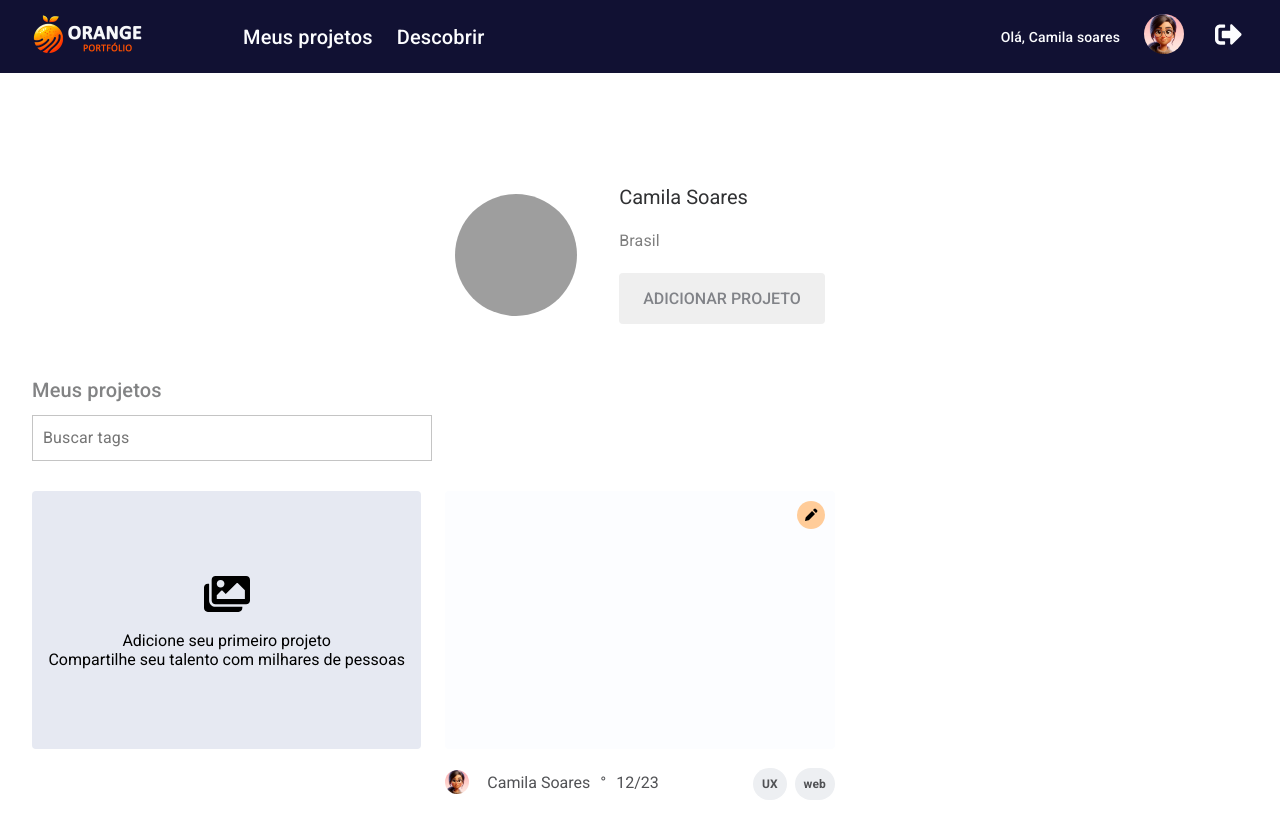
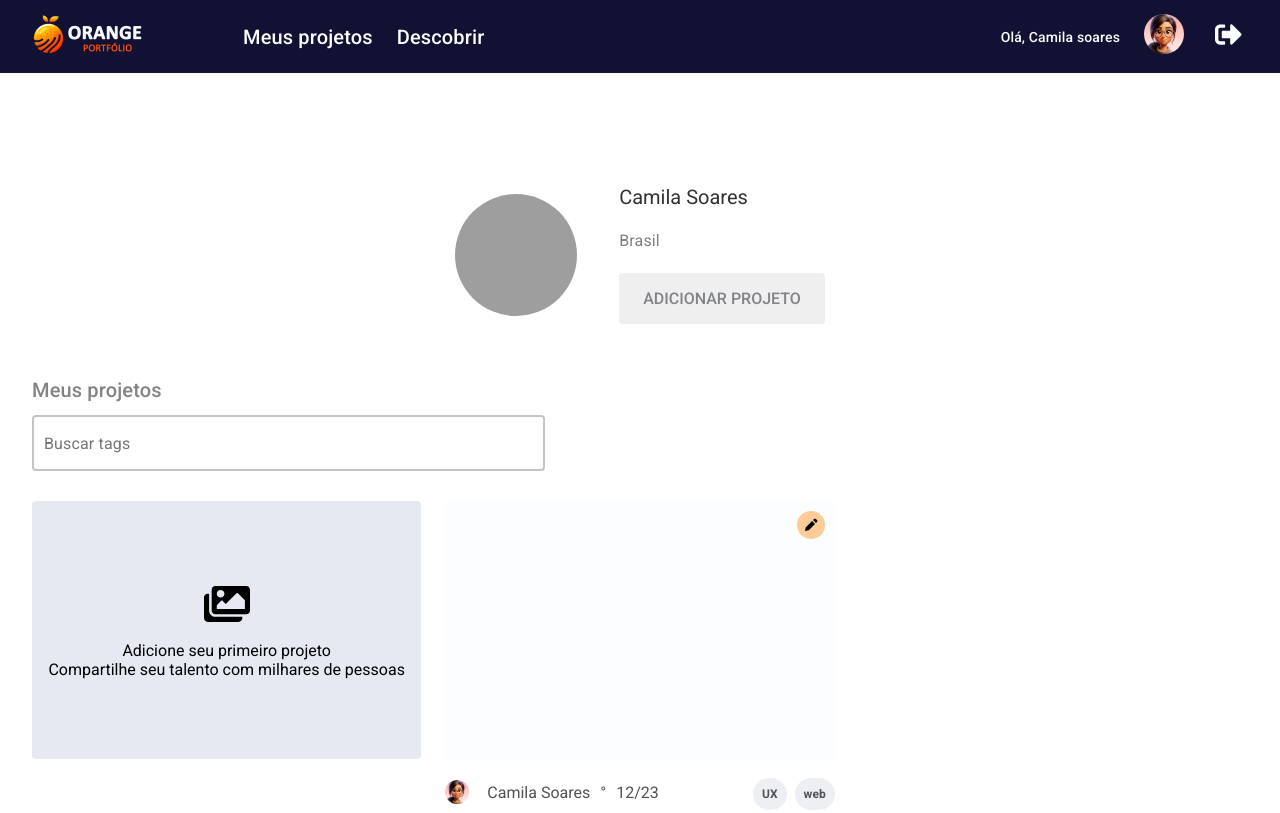
Before and after one commit to Denis-moreira98/orange-portfolio-squad20, a React (Vite) app in the folder frontend/: page /dashboard in a window 1280 px wide. Built offline with nearby package versions, Linux system fonts and the light colour scheme; grey boxes are pictures that could not be loaded.

Commit message:
mudança em alguns elementos

```diff
--- a/frontend/src/pages/dashboard/styles.module.css
+++ b/frontend/src/pages/dashboard/styles.module.css
@@ -63,6 +63,7 @@
   background-color: #dddddd;
   border: #dddddd;
   border-radius: 4px;
+  transition: all 0.3s ease-in;
 }
 
 .projetos {
@@ -76,26 +77,34 @@
 }
 
 .pesquisa {
-  width: 400px;
+  width: 513px;
   line-height: 24px;
+  height: 56px;
   padding: 10px;
-
   margin-top: 15px;
-
-  border: 1px solid rgba(0, 0, 0, 0.23);
+  border: 2px solid rgba(0, 0, 0, 0.23);
   font-size: 16px;
   font-style: normal;
   font-weight: 400;
-  line-height: 24px;
-  letter-spacing: 0.15px;
+border-radius: 4px;
+letter-spacing: 0.15px;
 }
-
+.pesquisa:hover {
+   border-color: var(--neutral-110);
+}
+.pesquisa:focus {
+   border-color: var(--info-100);
+   outline: none;
+}
 .iconedashboard {
   width: 46px;
   height: 46px;
   cursor: pointer;
+  transition: all 0.3s ease-in;
 }
-
+.iconedashboard:hover {
+   transform: scale(1.1);
+}
 .sobre .imgPerfil {
   width: 24px;
   height: 24px;
@@ -154,7 +163,6 @@
   margin-top: 15px;
 }
 .adicionar {
-  position: relative;
   width: 100%;
   height: 258px;
   background: var(--neutral-70);
```
